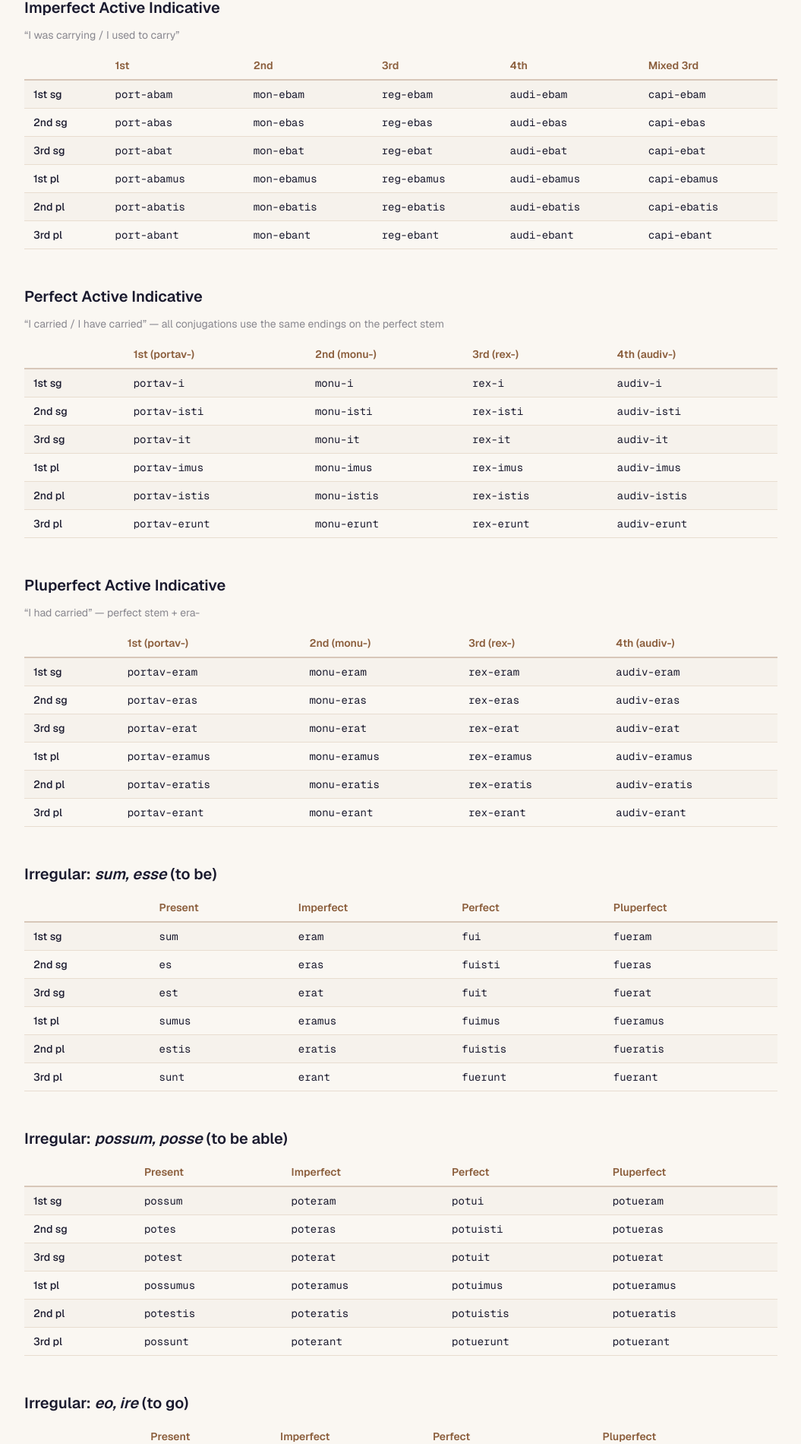
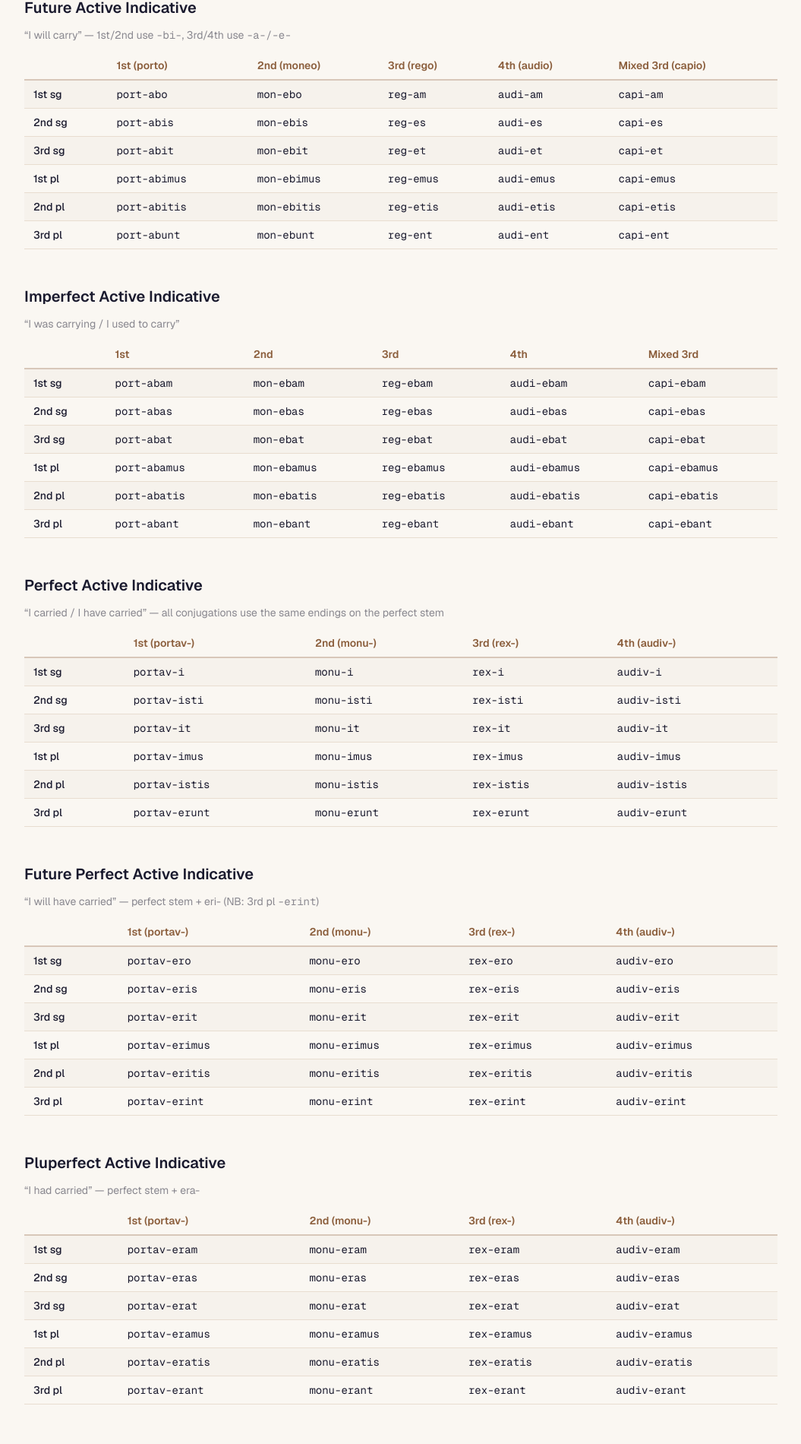
Before and after one commit to garyyao2048/latin-vocab, a Next.js app: page /conjugations in a window 1280 px wide. Shown: the part 569-2469 px from the top of the page at 76% size, without its empty margins (112-1167 px from the left). Built offline with nearby package versions, Linux system fonts and the light colour scheme.

Commit message:
Add future and future perfect tenses to verb conjugation tables

```diff
--- a/src/app/conjugations/page.tsx
+++ b/src/app/conjugations/page.tsx
@@ -2,7 +2,7 @@ export default function ConjugationsPage() {
   return (
     <div className="max-w-5xl mx-auto px-4 py-10">
       <h1 className="text-2xl font-bold text-accent mb-2">Verb Conjugation Tables</h1>
-      <p className="text-sm text-foreground/60 mb-8">Present, imperfect, perfect, and pluperfect tenses &mdash; active indicative</p>
+      <p className="text-sm text-foreground/60 mb-8">Present, future, imperfect, perfect, future perfect, and pluperfect tenses &mdash; active indicative</p>
 
       {/* Present Active */}
       <section className="mb-10">
@@ -17,6 +17,23 @@ export default function ConjugationsPage() {
             ['1st pl', 'port-amus', 'mon-emus', 'reg-imus', 'aud-imus', 'cap-imus'],
             ['2nd pl', 'port-atis', 'mon-etis', 'reg-itis', 'aud-itis', 'cap-itis'],
             ['3rd pl', 'port-ant', 'mon-ent', 'reg-unt', 'audi-unt', 'capi-unt'],
+          ]}
+        />
+      </section>
+
+      {/* Future Active */}
+      <section className="mb-10">
+        <h2 className="text-xl font-semibold mb-3">Future Active Indicative</h2>
+        <p className="text-sm text-foreground/50 mb-3">&ldquo;I will carry&rdquo; &mdash; 1st/2nd use <span className="font-mono">-bi-</span>, 3rd/4th use <span className="font-mono">-a-/-e-</span></p>
+        <ConjTable
+          headers={['', '1st (porto)', '2nd (moneo)', '3rd (rego)', '4th (audio)', 'Mixed 3rd (capio)']}
+          rows={[
+            ['1st sg', 'port-abo', 'mon-ebo', 'reg-am', 'audi-am', 'capi-am'],
+            ['2nd sg', 'port-abis', 'mon-ebis', 'reg-es', 'audi-es', 'capi-es'],
+            ['3rd sg', 'port-abit', 'mon-ebit', 'reg-et', 'audi-et', 'capi-et'],
+            ['1st pl', 'port-abimus', 'mon-ebimus', 'reg-emus', 'audi-emus', 'capi-emus'],
+            ['2nd pl', 'port-abitis', 'mon-ebitis', 'reg-etis', 'audi-etis', 'capi-etis'],
+            ['3rd pl', 'port-abunt', 'mon-ebunt', 'reg-ent', 'audi-ent', 'capi-ent'],
           ]}
         />
       </section>
@@ -55,6 +72,23 @@ export default function ConjugationsPage() {
         />
       </section>
 
+      {/* Future Perfect Active */}
+      <section className="mb-10">
+        <h2 className="text-xl font-semibold mb-3">Future Perfect Active Indicative</h2>
+        <p className="text-sm text-foreground/50 mb-3">&ldquo;I will have carried&rdquo; &mdash; perfect stem + eri- (NB: 3rd pl <span className="font-mono">-erint</span>)</p>
+        <ConjTable
+          headers={['', '1st (portav-)', '2nd (monu-)', '3rd (rex-)', '4th (audiv-)']}
+          rows={[
+            ['1st sg', 'portav-ero', 'monu-ero', 'rex-ero', 'audiv-ero'],
+            ['2nd sg', 'portav-eris', 'monu-eris', 'rex-eris', 'audiv-eris'],
+            ['3rd sg', 'portav-erit', 'monu-erit', 'rex-erit', 'audiv-erit'],
+            ['1st pl', 'portav-erimus', 'monu-erimus', 'rex-erimus', 'audiv-erimus'],
+            ['2nd pl', 'portav-eritis', 'monu-eritis', 'rex-eritis', 'audiv-eritis'],
+            ['3rd pl', 'portav-erint', 'monu-erint', 'rex-erint', 'audiv-erint'],
+          ]}
+        />
+      </section>
+
       {/* Pluperfect Active */}
       <section className="mb-10">
         <h2 className="text-xl font-semibold mb-3">Pluperfect Active Indicative</h2>
@@ -76,14 +110,14 @@ export default function ConjugationsPage() {
       <section className="mb-10">
         <h2 className="text-xl font-semibold mb-3">Irregular: <em>sum, esse</em> (to be)</h2>
         <ConjTable
-          headers={['', 'Present', 'Imperfect', 'Perfect', 'Pluperfect']}
+          headers={['', 'Present', 'Future', 'Imperfect', 'Perfect', 'Fut. Perf.', 'Pluperfect']}
           rows={[
-            ['1st sg', 'sum', 'eram', 'fui', 'fueram'],
-            ['2nd sg', 'es', 'eras', 'fuisti', 'fueras'],
-            ['3rd sg', 'est', 'erat', 'fuit', 'fuerat'],
-            ['1st pl', 'sumus', 'eramus', 'fuimus', 'fueramus'],
-            ['2nd pl', 'estis', 'eratis', 'fuistis', 'fueratis'],
-            ['3rd pl', 'sunt', 'erant', 'fuerunt', 'fuerant'],
+            ['1st sg', 'sum', 'ero', 'eram', 'fui', 'fuero', 'fueram'],
+            ['2nd sg', 'es', 'eris', 'eras', 'fuisti', 'fueris', 'fueras'],
+            ['3rd sg', 'est', 'erit', 'erat', 'fuit', 'fuerit', 'fuerat'],
+            ['1st pl', 'sumus', 'erimus', 'eramus', 'fuimus', 'fuerimus', 'fueramus'],
+            ['2nd pl', 'estis', 'eritis', 'eratis', 'fuistis', 'fueritis', 'fueratis'],
+            ['3rd pl', 'sunt', 'erunt', 'erant', 'fuerunt', 'fuerint', 'fuerant'],
           ]}
         />
       </section>
@@ -92,14 +126,14 @@ export default function ConjugationsPage() {
       <section className="mb-10">
         <h2 className="text-xl font-semibold mb-3">Irregular: <em>possum, posse</em> (to be able)</h2>
         <ConjTable
-          headers={['', 'Present', 'Imperfect', 'Perfect', 'Pluperfect']}
+          headers={['', 'Present', 'Future', 'Imperfect', 'Perfect', 'Fut. Perf.', 'Pluperfect']}
           rows={[
-            ['1st sg', 'possum', 'poteram', 'potui', 'potueram'],
-            ['2nd sg', 'potes', 'poteras', 'potuisti', 'potueras'],
-            ['3rd sg', 'potest', 'poterat', 'potuit', 'potuerat'],
-            ['1st pl', 'possumus', 'poteramus', 'potuimus', 'potueramus'],
-            ['2nd pl', 'potestis', 'poteratis', 'potuistis', 'potueratis'],
-            ['3rd pl', 'possunt', 'poterant', 'potuerunt', 'potuerant'],
+            ['1st sg', 'possum', 'potero', 'poteram', 'potui', 'potuero', 'potueram'],
+            ['2nd sg', 'potes', 'poteris', 'poteras', 'potuisti', 'potueris', 'potueras'],
+            ['3rd sg', 'potest', 'poterit', 'poterat', 'potuit', 'potuerit', 'potuerat'],
+            ['1st pl', 'possumus', 'poterimus', 'poteramus', 'potuimus', 'potuerimus', 'potueramus'],
+            ['2nd pl', 'potestis', 'poteritis', 'poteratis', 'potuistis', 'potueritis', 'potueratis'],
+            ['3rd pl', 'possunt', 'poterunt', 'poterant', 'potuerunt', 'potuerint', 'potuerant'],
           ]}
         />
       </section>
@@ -108,14 +142,14 @@ export default function ConjugationsPage() {
       <section className="mb-10">
         <h2 className="text-xl font-semibold mb-3">Irregular: <em>eo, ire</em> (to go)</h2>
         <ConjTable
-          headers={['', 'Present', 'Imperfect', 'Perfect', 'Pluperfect']}
+          headers={['', 'Present', 'Future', 'Imperfect', 'Perfect', 'Fut. Perf.', 'Pluperfect']}
           rows={[
-            ['1st sg', 'eo', 'ibam', 'i(v)i', 'i(v)eram'],
-            ['2nd sg', 'is', 'ibas', 'i(v)isti', 'i(v)eras'],
-            ['3rd sg', 'it', 'ibat', 'i(v)it', 'i(v)erat'],
-            ['1st pl', 'imus', 'ibamus', 'i(v)imus', 'i(v)eramus'],
-            ['2nd pl', 'itis', 'ibatis', 'i(v)istis', 'i(v)eratis'],
-            ['3rd pl', 'eunt', 'ibant', 'i(v)erunt', 'i(v)erant'],
+            ['1st sg', 'eo', 'ibo', 'ibam', 'i(v)i', 'i(v)ero', 'i(v)eram'],
+            ['2nd sg', 'is', 'ibis', 'ibas', 'i(v)isti', 'i(v)eris', 'i(v)eras'],
+            ['3rd sg', 'it', 'ibit', 'ibat', 'i(v)it', 'i(v)erit', 'i(v)erat'],
+            ['1st pl', 'imus', 'ibimus', 'ibamus', 'i(v)imus', 'i(v)erimus', 'i(v)eramus'],
+            ['2nd pl', 'itis', 'ibitis', 'ibatis', 'i(v)istis', 'i(v)eritis', 'i(v)eratis'],
+            ['3rd pl', 'eunt', 'ibunt', 'ibant', 'i(v)erunt', 'i(v)erint', 'i(v)erant'],
           ]}
         />
       </section>
@@ -124,14 +158,14 @@ export default function ConjugationsPage() {
       <section className="mb-10">
         <h2 className="text-xl font-semibold mb-3">Irregular: <em>fero, ferre</em> (to carry/bear)</h2>
         <ConjTable
-          headers={['', 'Present', 'Imperfect', 'Perfect', 'Pluperfect']}
+          headers={['', 'Present', 'Future', 'Imperfect', 'Perfect', 'Fut. Perf.', 'Pluperfect']}
           rows={[
-            ['1st sg', 'fero', 'ferebam', 'tuli', 'tuleram'],
-            ['2nd sg', 'fers', 'ferebas', 'tulisti', 'tuleras'],
-            ['3rd sg', 'fert', 'ferebat', 'tulit', 'tulerat'],
-            ['1st pl', 'ferimus', 'ferebamus', 'tulimus', 'tuleramus'],
-            ['2nd pl', 'fertis', 'ferebatis', 'tulistis', 'tuleratis'],
-            ['3rd pl', 'ferunt', 'ferebant', 'tulerunt', 'tulerant'],
+            ['1st sg', 'fero', 'feram', 'ferebam', 'tuli', 'tulero', 'tuleram'],
+            ['2nd sg', 'fers', 'feres', 'ferebas', 'tulisti', 'tuleris', 'tuleras'],
+            ['3rd sg', 'fert', 'feret', 'ferebat', 'tulit', 'tulerit', 'tulerat'],
+            ['1st pl', 'ferimus', 'feremus', 'ferebamus', 'tulimus', 'tulerimus', 'tuleramus'],
+            ['2nd pl', 'fertis', 'feretis', 'ferebatis', 'tulistis', 'tuleritis', 'tuleratis'],
+            ['3rd pl', 'ferunt', 'ferent', 'ferebant', 'tulerunt', 'tulerint', 'tulerant'],
           ]}
         />
       </section>
@@ -158,8 +192,10 @@ export default function ConjugationsPage() {
         <h3 className="font-semibold mb-2">Key Patterns</h3>
         <ul className="text-sm text-foreground/70 space-y-1 list-disc list-inside">
           <li>Personal endings (active): <span className="font-mono">-o/-m, -s, -t, -mus, -tis, -nt</span></li>
+          <li>Future: 1st/2nd use <span className="font-mono">-bi-</span> (<span className="font-mono">-bo, -bis, -bit, -bimus, -bitis, -bunt</span>); 3rd/4th use <span className="font-mono">-am, -es, -et, -emus, -etis, -ent</span></li>
           <li>Imperfect sign: <span className="font-mono">-ba-</span> (1st/2nd), <span className="font-mono">-eba-</span> (3rd/4th)</li>
           <li>Perfect endings are the same for all conjugations: <span className="font-mono">-i, -isti, -it, -imus, -istis, -erunt</span></li>
+          <li>Future perfect = perfect stem + <span className="font-mono">-ero, -eris, -erit, -erimus, -eritis, -erint</span></li>
           <li>Pluperfect = perfect stem + <span className="font-mono">-eram, -eras, -erat, -eramus, -eratis, -erant</span></li>
         </ul>
       </section>
```
